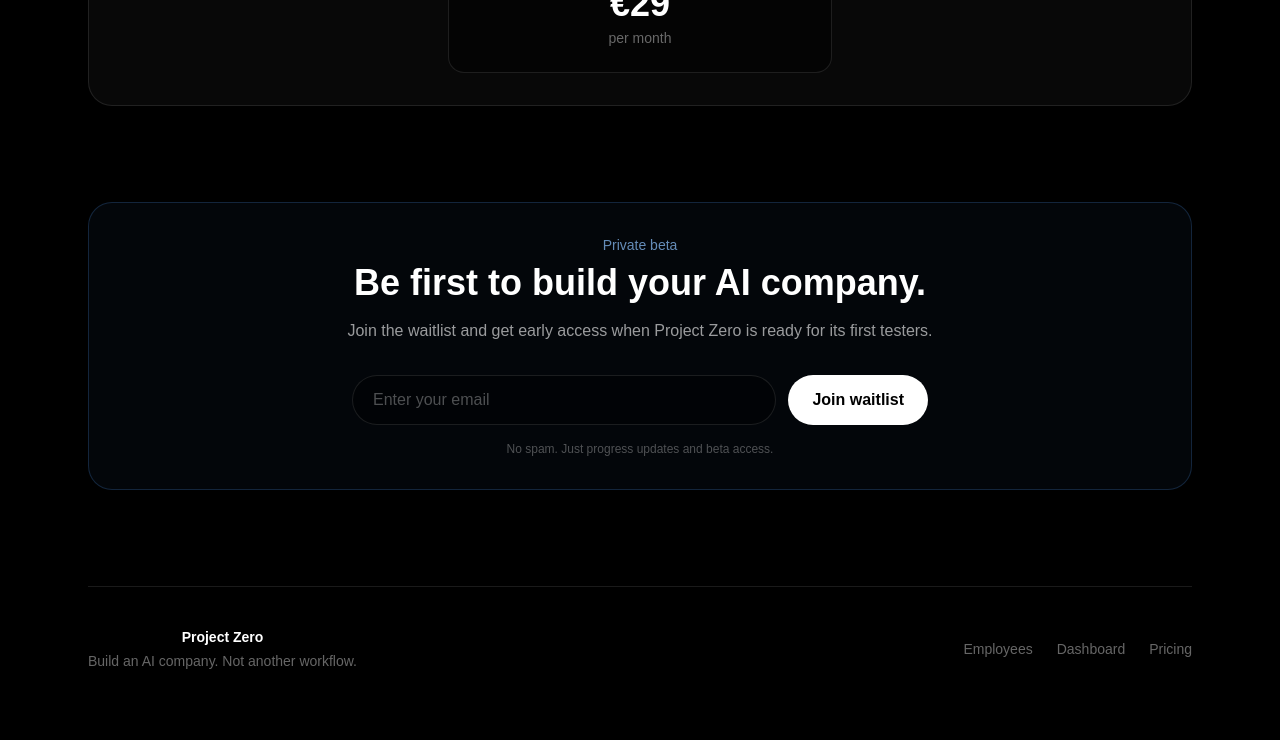
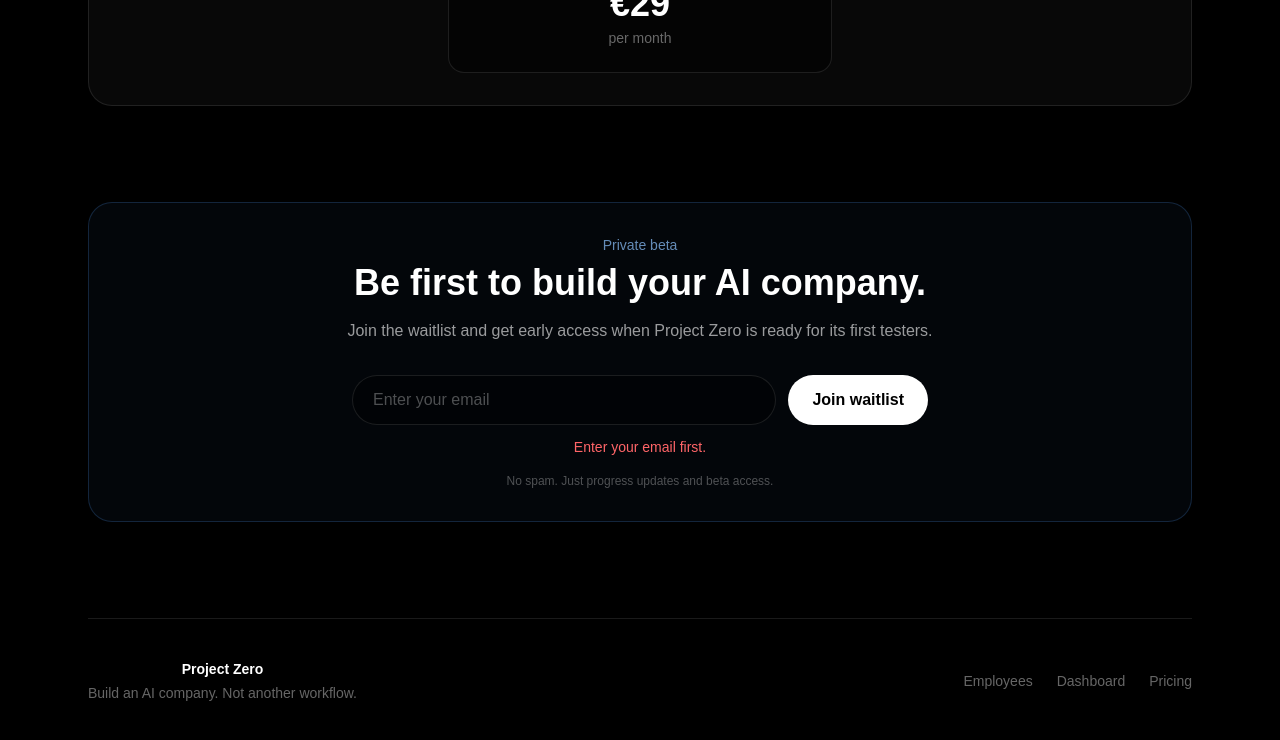
Before and after one commit to Finalexs/project-zero, a Next.js app in the folder app/: page / in a window 1280 px wide. Both pictures are taken after a click on the button "Join waitlist". Shown: the part 4018-4758 px from the top of the page. Built offline with nearby package versions, Linux system fonts and the light colour scheme.

Commit message:
Add waitlist error message

```diff
--- a/app/src/app/page.tsx
+++ b/app/src/app/page.tsx
@@ -3,6 +3,7 @@ import { useState } from "react";
 export default function Home() {
   const [joinedWaitlist, setJoinedWaitlist] = useState(false);
   const [email, setEmail] = useState("");
+  const [waitlistError, setWaitlistError] = useState("");
   const employees = [
   {
     name: "Project Manager",
@@ -422,16 +423,25 @@ Not another workflow.
     <button
   type="button"
   onClick={() => {
-    if (!email) return;
-    setJoinedWaitlist(true);
-  }}
+  if (!email) {
+    setWaitlistError("Enter your email first.");
+    return;
+  }
+
+  setWaitlistError("");
+  setJoinedWaitlist(true);
+}}
   className="rounded-full bg-white px-6 py-3 font-semibold text-black"
 
 >
   {joinedWaitlist ? "Joined" : "Join waitlist"}
 </button>
   </div>
-
+{waitlistError && (
+  <p className="mt-3 text-sm text-red-400">
+    {waitlistError}
+  </p>
+)}
   <p className="mt-4 text-xs text-white/30">
     No spam. Just progress updates and beta access.
   </p>
```
